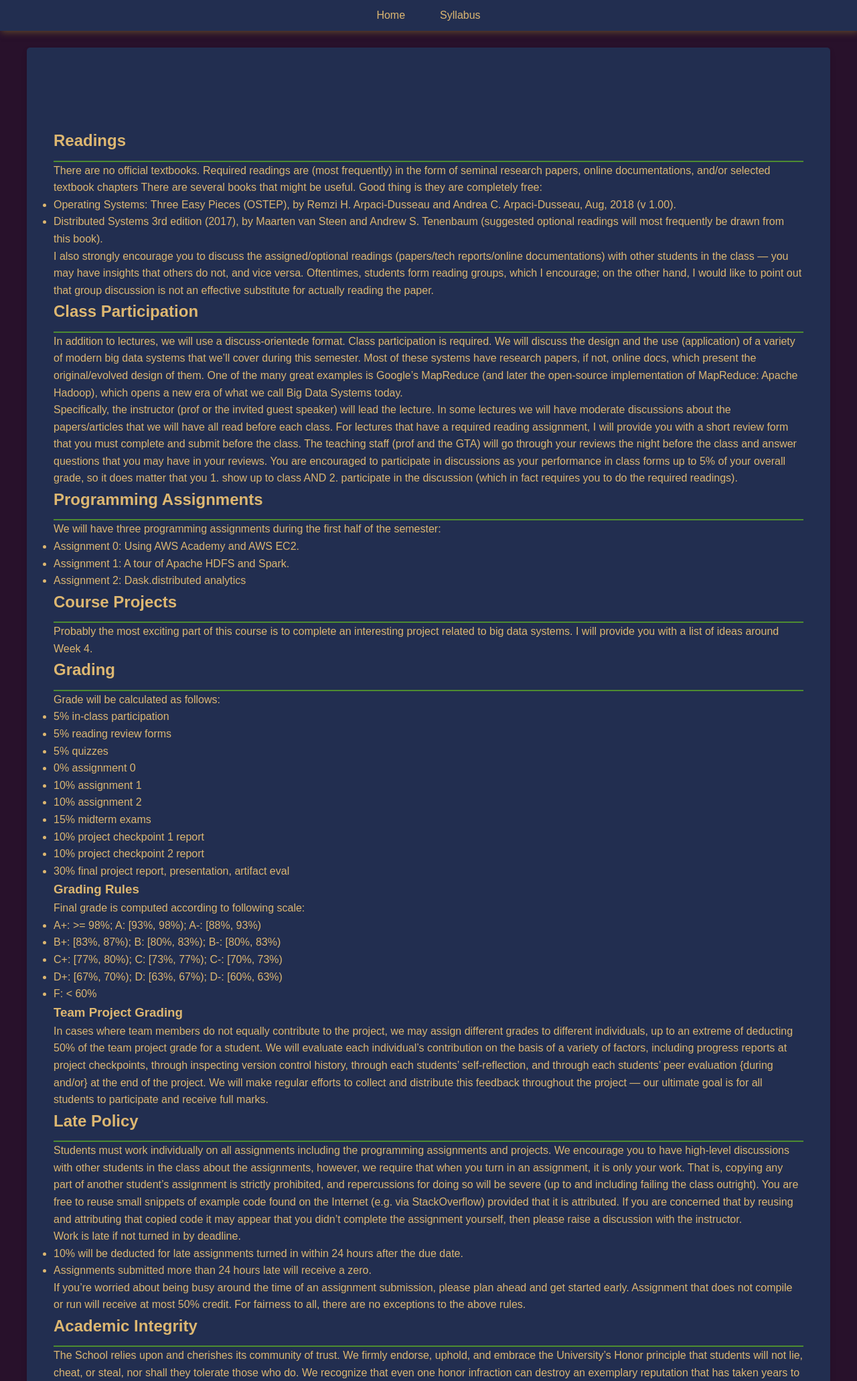
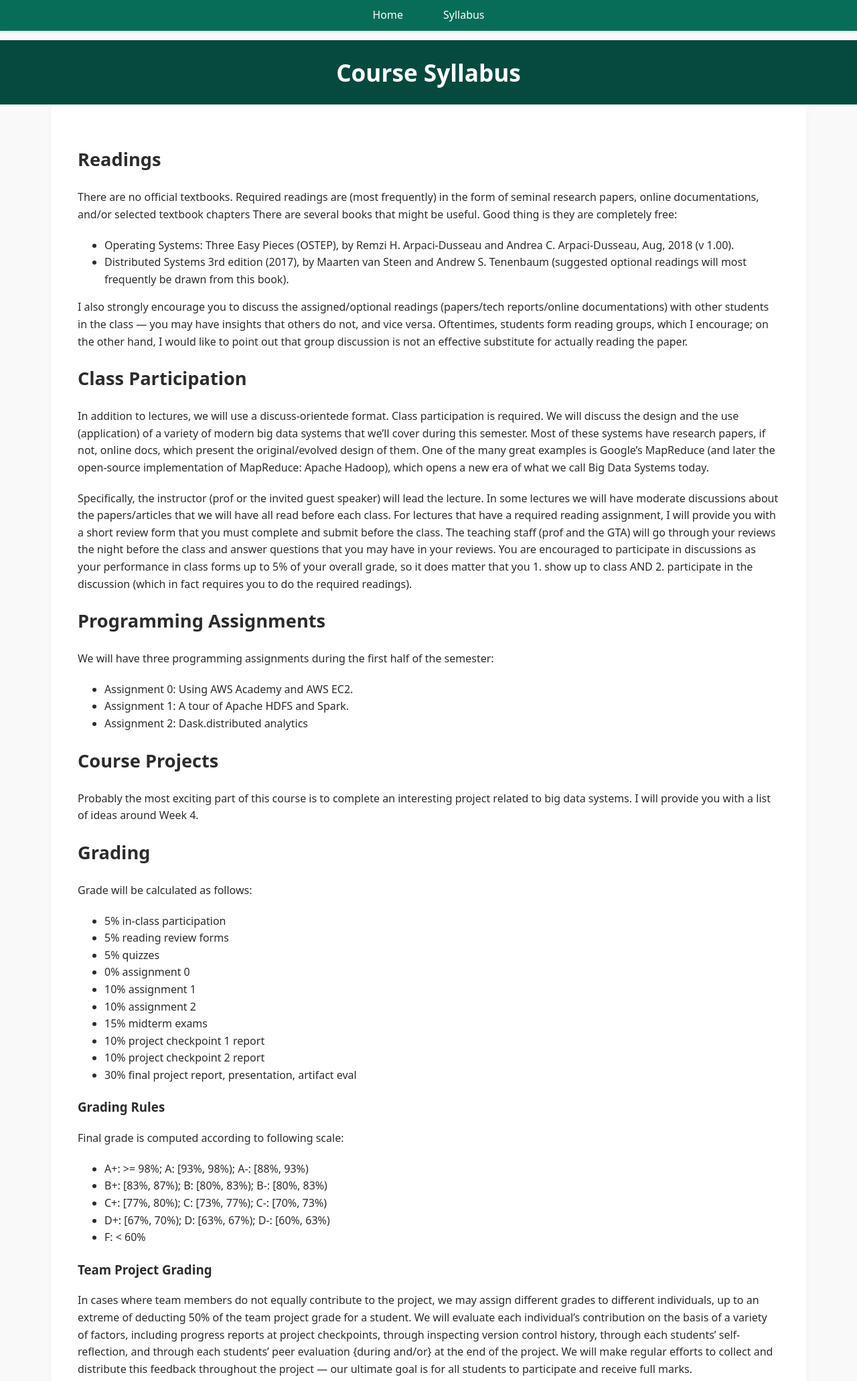
Before and after one commit to UVA-MLSys/Big-Data-Systems, a PHP site: page /headers/syllabus.html in a window 1280 px wide. Shown: the top 2062 px of the page at 67% size. Run offline with PHP 8.4, Linux system fonts and the light colour scheme.

Commit message:
fontchange

```diff
--- a/style.css
+++ b/style.css
@@ -1,99 +1,140 @@
-/* Global Resets & Base */
-* {
-    box-sizing: border-box;
+body {
+    font-family: 'Noto Sans', sans-serif; /* Changed to a modern font */
+    color: #2C2C2C; /* Darker text color for better readability */
+    line-height: 1.6;
+    padding-top: 60px; /* Adjusted to provide a bit more space from the top */
     margin: 0;
-    padding: 0;
-    transition: all 0.3s;
-}
-
-body {
-    font-family: 'Nunito', sans-serif;
-    background-color: #28112B;
-    color: #DDB771;
-    line-height: 1.6;
-    overflow-x: hidden;
+    background-color: #f9f9f9; /* Light background to give a "lifted" effect to containers */
 }
 
 .container {
-    max-width: 1200px;
-    margin: 20px auto;
+    width: 85%; /* Slightly wider main container */
+    margin: 0 auto;
     padding: 20px;
-    background-color: #222E50;
-    border-radius: 5px;
-    box-shadow: 0 4px 8px rgba(0, 0, 0, 0.1);
+    background-color: #ffffff; /* Adding a white background for containers */
+    border-radius: 8px; /* Smooth rounded corners */
+    box-shadow: 0 4px 8px rgba(0, 0, 0, 0.04); /* Subtle shadow to lift the content */
+}
+
+/* Header */
+header {
+    background-color: #064a3f; /* Dark Forest Green */
+    color: #fff;
+    padding: 20px 0;
+    text-align: center;
+    margin: 0;
+}
+
+header h1 {
+    margin: 0;
+    font-size: 2.2em; /* Slightly larger text for the header */
 }
 
 /* Navigation */
+/* Navigation */
 nav {
+    background-color: #076d58; /* Forest Green */
     position: fixed;
     top: 0;
-    left: 0;
-    right: 0;
-    padding: 10px 0;
-    background-color: #222E50;
+    left: 0; /* Ensure the navbar starts at the left edge */
+    right: 0; /* Ensure the navbar stretches to the right edge */
+    width: auto; /* Let the width be automatically set by the left and right properties */
     z-index: 1000;
-    box-shadow: 2px 2px 10px #60492C;
+    margin: 0;
+    padding: 0; /* Remove padding from the navbar */
+    box-shadow: 0 2px 4px rgba(0, 0, 0, 0.1);
 }
 
 nav ul {
+    list-style-type: none;
+    padding: 0;
+    margin: 0 auto; /* Center the unordered list within the navbar */
     display: flex;
     justify-content: center;
-    align-items: center;
-    list-style: none;
+    width: 85%; /* Match the width of the .container for alignment */
 }
 
+/* ...rest of your CSS remains unchanged... */
+
+
 nav li {
-    margin: 0 10px;
+    margin: 0 15px;
+    position: relative;
 }
 
 nav a {
+    color: #fff;
     text-decoration: none;
-    color: #DDB771;
-    padding: 8px 16px;
-    border-radius: 5px;
+    padding: 10px 15px;
+    display: block;
+    border-radius: 5px; /* Rounded edges for the navigation links */
+    transition: background-color 0.3s; /* Smooth transition on hover */
 }
 
-nav a:hover,
-nav .dropdown-content a:hover {
-    background-color: #60492C;
+nav a:hover, nav .dropdown-content a:hover {
+    background-color: #064a3f; /* Darken the color slightly on hover */
+}
+
+/* Main content */
+.main-content {
+    background-color: transparent; /* Letting the container handle the background */
+    padding: 20px;
+}
+
+.main-content h2 {
+    font-size: 1.7em; /* Slightly larger main headings */
+    margin-top: 20px; /* A bit more space at the top */
+}
+
+.main-content p {
+    margin-bottom: 20px;
+}
+
+/* Footer */
+footer {
+    background-color: #064a3f;
+    color: #fff;
+    padding: 25px 0; /* A bit more padding for the footer */
+    text-align: center;
+    margin: 0;
+    box-shadow: 0 -2px 4px rgba(0, 0, 0, 0.1); /* Shadow at the top of the footer */
+}
+
+footer p {
+    margin: 0;
+}
+
+
+/* Dropdown Styles */
+nav li.dropdown {
+    position: relative;
 }
 
 nav .dropdown-content {
     display: none;
     position: absolute;
-    top: 40px;
-    background-color: #4D8B31;
-    border-radius: 5px;
-    box-shadow: 0px 8px 16px 0px rgba(0, 0, 0, 0.5);
+    top: 100%;
+    left: 0;
+    background-color: #444;
+    min-width: 225px;
+    box-shadow: 0px 8px 16px 0px rgba(0,0,0,0.2);
+    z-index: 1;
 }
 
-nav li:hover .dropdown-content {
+nav .dropdown:hover .dropdown-content {
     display: block;
-}
-
-/* Main Content */
-.main-content {
-    margin-top: 80px; /* Offset for the fixed navbar */
-    padding: 20px;
-    color: #DDB771;
-}
-
-.main-content h2 {
-    border-bottom: 2px solid #4D8B31;
-    padding-bottom: 10px;
 }
 
 /* Lecture Section */
 .lecture {
-    background: rgba(34, 46, 80, 0.9);
+    background-color: #f5f5f5;
     padding: 20px;
+    margin: 20px 0;
     border-radius: 5px;
-    margin: 20px 0;
 }
 
 .lecture h2 {
-    font-size: 2em;
-    color: #4D8B31;
+    font-size: 1.8em;
     margin-bottom: 20px;
 }
 
```
Also changed, not shown: other parts of style.css (+7 -19 lines).
